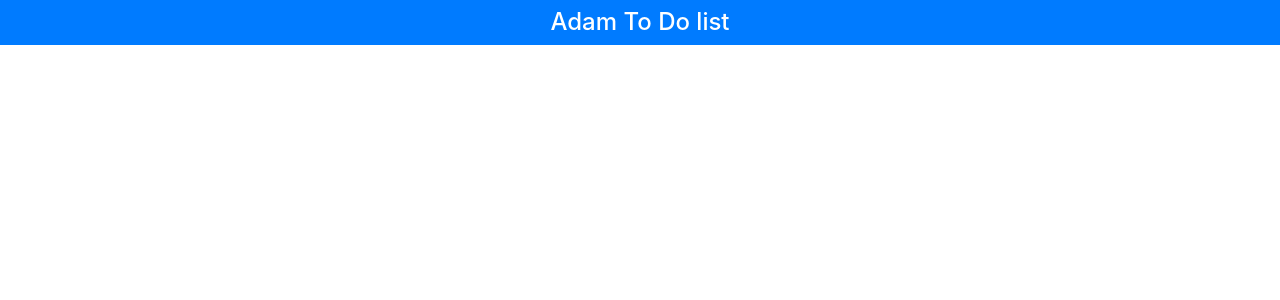
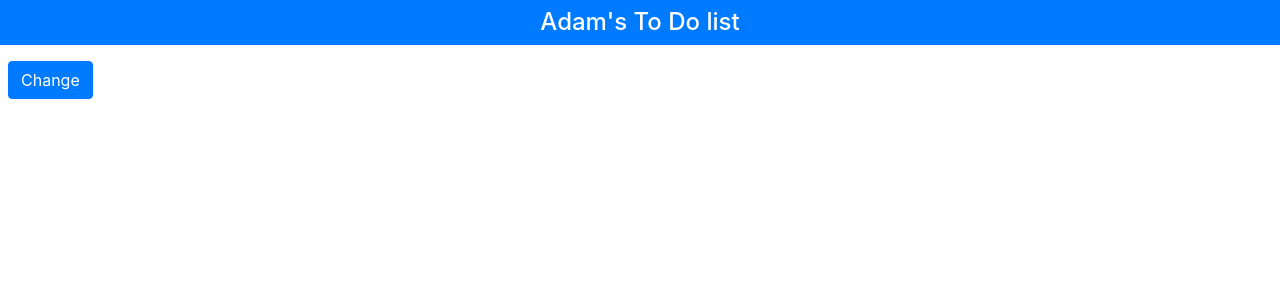
Before and after one commit to Dare2python/todo-react, a React (Create React App) app in the folder todo/: page / in a window 1280 px wide. Shown: the top 300 px of the page. Built offline with nearby package versions, Linux system fonts and the light colour scheme.

Commit message:
Changing State Data

```diff
--- a/todo/src/App.js
+++ b/todo/src/App.js
@@ -9,12 +9,24 @@ export default class App extends Component {
     }
   }
 
+  changeStateData = () => {
+    this.setState(
+      {
+        userName: this.state.userName === "Adam" ? "Bob" : "Adam"
+      }
+    )
+  }
+
   render() {
     return (
       <div className="App">
         <h4 className="bg-primary text-white text-center p-2">
-          {this.state.userName} To Do list
+          {this.state.userName}'s To Do list
         </h4>
+        <button className="btn btn-primary m-2"
+        onClick={this.changeStateData}>
+          Change
+        </button>
       </div>
     );
   };
```
